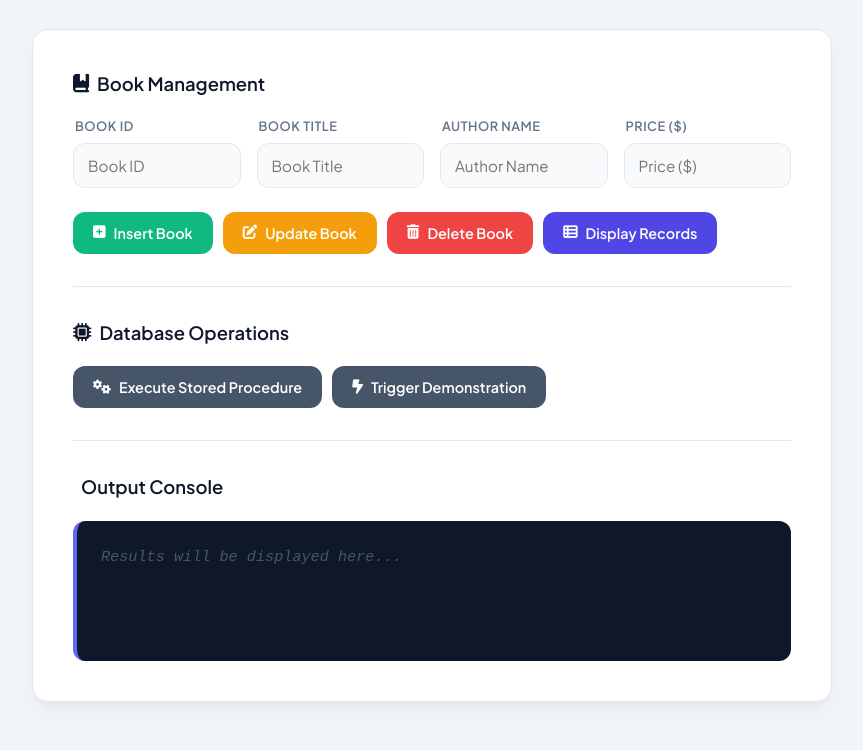
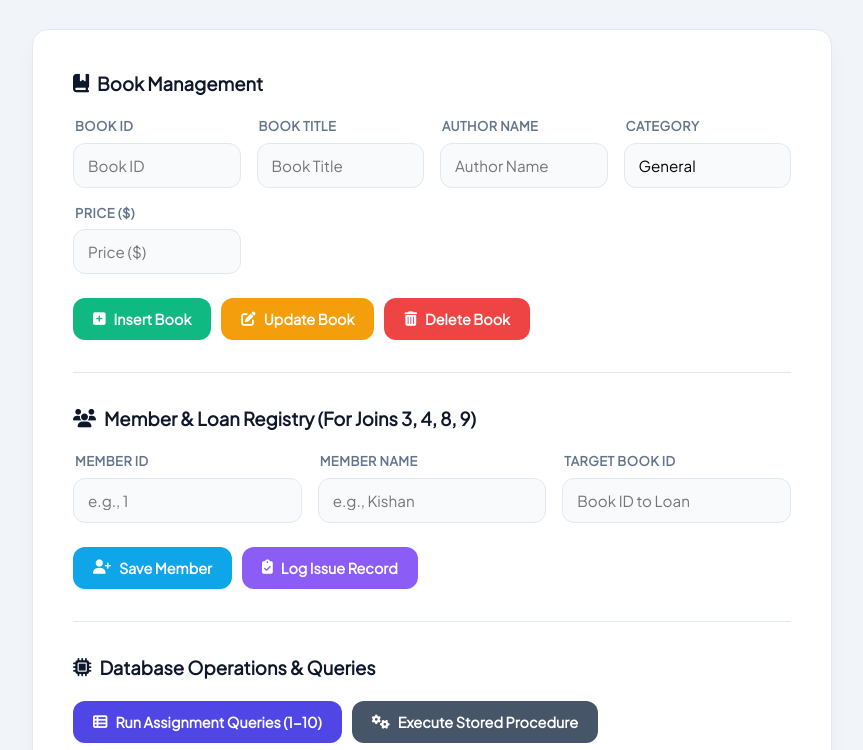
Before and after one commit to sanvi24ad044-lab/4MW24AD044-_LibraryManagementSystem, a plain HTML site: page index.html in a window 1280 px wide. Shown: the part 120-870 px from the top of the page, without its empty margins (208-1071 px from the left). Drawn offline with Linux system fonts and the light colour scheme.

Commit message:
Update index.html

```diff
--- a/index.html
+++ b/index.html
@@ -5,7 +5,7 @@
     <meta name="viewport" content="width=device-width, initial-scale=1.0">
     <title>Library Management System</title>
 
-    <link href="https://fonts.googleapis.com/css2?family=Plus+Jakarta+Sans:wght@400;500;600;700&display=swap" rel="stylesheet">
+    <link href="https://fonts.googleapis.com/css2?family=Plus+Jakarta+Sans:wght=400;500;600;700&display=swap" rel="stylesheet">
     <link rel="stylesheet" href="https://cdnjs.cloudflare.com/ajax/libs/font-awesome/6.4.0/css/all.min.css">
     <link rel="stylesheet" href="style.css">
 </head>
@@ -33,6 +33,10 @@
                     <input type="text" id="author" placeholder="Author Name">
                 </div>
                 <div class="input-wrapper">
+                    <label for="category">Category</label>
+                    <input type="text" id="category" placeholder="e.g., Fiction, Comic" value="General">
+                </div>
+                <div class="input-wrapper">
                     <label for="price">Price ($)</label>
                     <input type="number" id="price" placeholder="Price ($)">
                 </div>
@@ -42,15 +46,40 @@
                 <button onclick="insertBook()" class="btn btn-insert"><i class="fa-solid fa-square-plus"></i> Insert Book</button>
                 <button onclick="updateBook()" class="btn btn-update"><i class="fa-solid fa-pen-to-square"></i> Update Book</button>
                 <button onclick="deleteBook()" class="btn btn-delete"><i class="fa-solid fa-trash-can"></i> Delete Book</button>
-                <button onclick="displayBooks()" class="btn btn-display"><i class="fa-solid fa-table-list"></i> Display Records</button>
+            </div>
+        </section>
+
+        <hr class="divider">
+
+        <section class="form-section">
+            <h2><i class="fa-solid fa-users"></i> Member & Loan Registry (For Joins 3, 4, 8, 9)</h2>
+            <div class="input-group">
+                <div class="input-wrapper">
+                    <label for="memberid">Member ID</label>
+                    <input type="number" id="memberid" placeholder="e.g., 1">
+                </div>
+                <div class="input-wrapper">
+                    <label for="membername">Member Name</label>
+                    <input type="text" id="membername" placeholder="e.g., Kishan">
+                </div>
+                <div class="input-wrapper">
+                    <label for="issuebookid">Target Book ID</label>
+                    <input type="text" id="issuebookid" placeholder="Book ID to Loan">
+                </div>
+            </div>
+
+            <div class="button-group">
+                <button onclick="addMember()" class="btn btn-display" style="background-color: #0ea5e9;"><i class="fa-solid fa-user-plus"></i> Save Member</button>
+                <button onclick="createIssueRecord()" class="btn btn-insert" style="background-color: #8b5cf6;"><i class="fa-solid fa-clipboard-check"></i> Log Issue Record</button>
             </div>
         </section>
 
         <hr class="divider">
 
         <section class="operations-section">
-            <h2><i class="fa-solid fa-microchip"></i> Database Operations</h2>
+            <h2><i class="fa-solid fa-microchip"></i> Database Operations & Queries</h2>
             <div class="button-group central-buttons">
+                <button onclick="displayBooks()" class="btn btn-display"><i class="fa-solid fa-table-list"></i> Run Assignment Queries (1-10)</button>
                 <button onclick="executeProcedure()" class="btn btn-op"><i class="fa-solid fa-gears"></i> Execute Stored Procedure</button>
                 <button onclick="triggerDemo()" class="btn btn-op"><i class="fa-solid fa-bolt-lightning"></i> Trigger Demonstration</button>
             </div>
```
